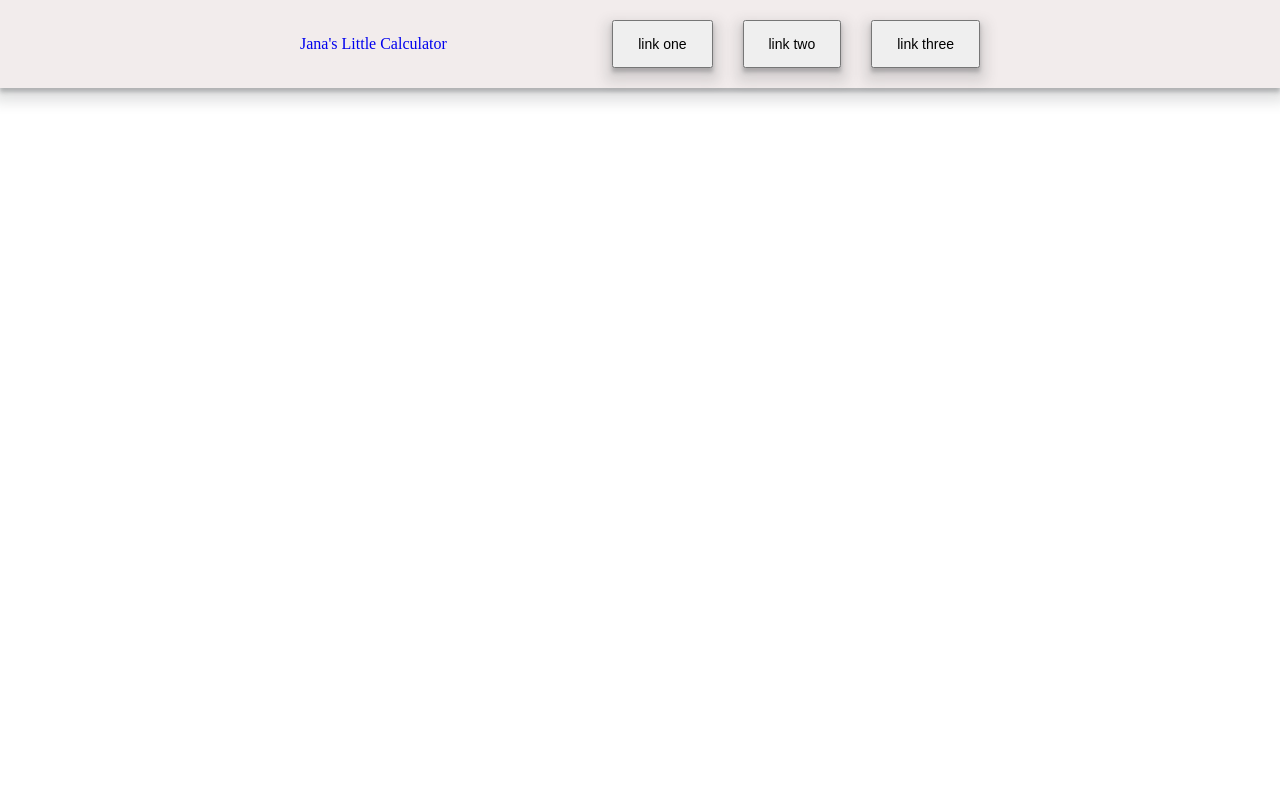
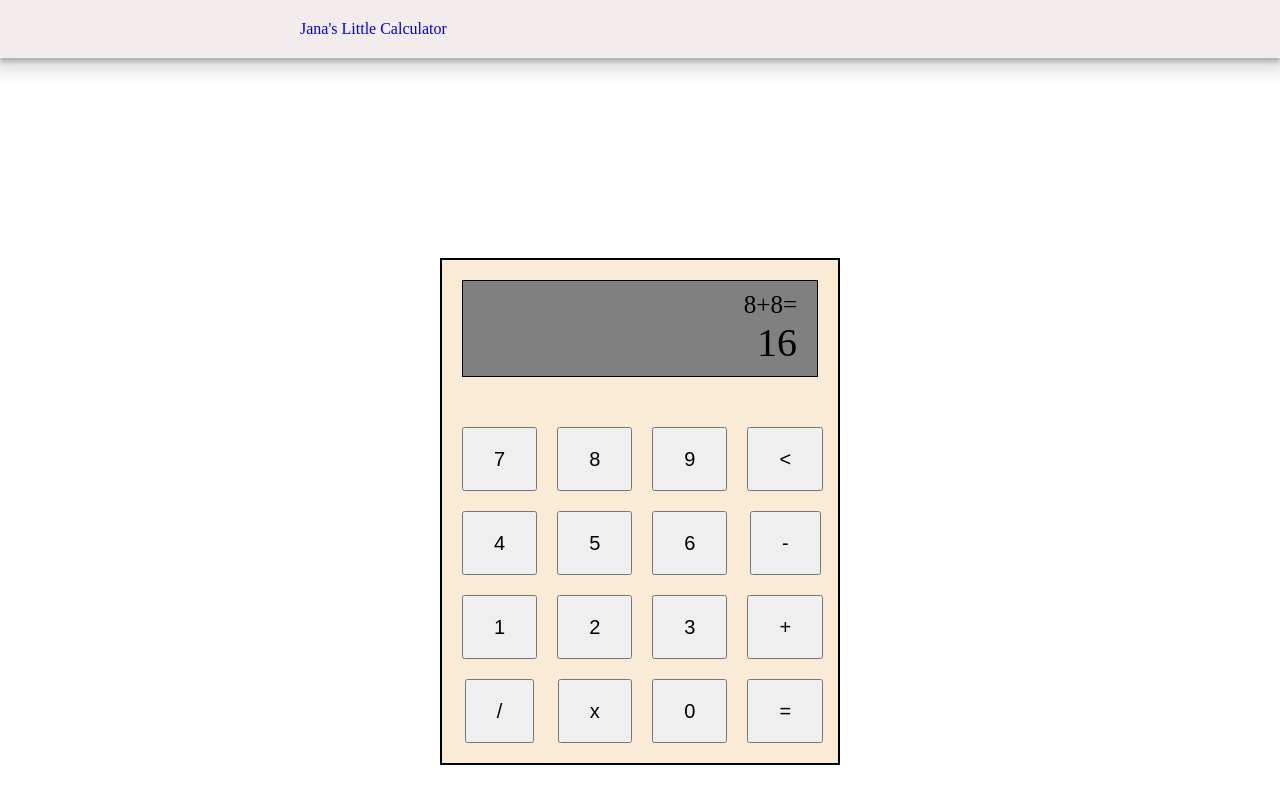
Before and after one commit to janaiscoding/calculator, a plain HTML site: page index.html in a window 1280 px wide. Drawn offline with Linux system fonts and the light colour scheme.

Commit message:
Create calculator styling

```diff
--- a/index.html
+++ b/index.html
@@ -9,11 +9,32 @@
   <body>
     <header class="header">
         <a href="https://github.com/JanaIsCoding"><div class="title">Jana's Little Calculator</div></a>
-        <ul class="links">
-          <li><button>link one</button></li>
-          <li><button >link two</button></li>
-          <li><button>link three</button></li>
-        </ul>
       </header>
+    <main class ="main">
+      <div class ="calculator">
+          <div class="display">
+        <p class="history">8+8=</p>
+        <p class="current">16</p>
+          </div>
+      <div class="all-buttons">
+          <li><button>7</button></li>
+          <li><button>8</button></li>
+          <li><button>9</button></li>
+          <li><button><</button></li>
+          <li><button>4</button></li>
+          <li><button>5</button></li>
+          <li><button>6</button></li>
+          <li><button>-</button></li>
+          <li><button>1</button></li>
+          <li><button>2</button></li>
+          <li><button>3</button></li>
+          <li><button>+</button></li>
+          <li><button>/</button></li>
+          <li><button>x</button></li>
+          <li><button>0</button></li>
+          <li><button>=</button></li>
+      </div>
+  </div>
+    </main>
   </body>
 </html>
--- a/styles.css
+++ b/styles.css
@@ -21,6 +21,7 @@ justify-content: space-between;
 padding: 20px 300px;
 background-color:rgba(216, 198, 198, 0.328);
 box-shadow: 0 4px 4px 0 rgb(60 64 67 / 30%), 0 8px 12px 6px rgb(60 64 67 / 15%);
+margin-bottom: 200px
 }
 
 .links {
@@ -28,21 +29,51 @@ display: flex;
 justify-content: space-evenly;
 gap: 30px;
 }
-
+/*calculator/main side*/
+.main {
+  display: flex;
+  align-items: center;
+  justify-content: center;
+}
+.calculator {
+  width: 400px;
+  border: 2px solid;
+  padding: 20px;
+  background-color: antiquewhite;
+}
+.all-buttons {
+  display: grid;
+  grid-template-columns: repeat(4,1fr);
+  grid-gap: 20px;
+}
+.display {
+  padding: 10px 20px;
+  border: 1px solid;
+  text-align: right;
+  margin-bottom: 50px;
+  background-color: grey;
+}
+.history {
+  font-size: 25px;
+}
+.current {
+  font-size: 40px;
+}
     /* global styles */
 button {
-box-shadow: 0 4px 4px 0 rgb(60 64 67 / 30%), 0 8px 12px 6px rgb(60 64 67 / 15%);
-outline: none;
-font-size: 14px;
+/* box-shadow: 0 4px 4px 0 rgb(60 64 67 / 30%), 0 8px 12px 6px rgb(60 64 67 / 15%); */
+font-size: 20px;
 font-weight: 500;
 height: 48px;
-max-width: 100%;
 line-height: normal;
-padding: 2px 24px;
-width: auto;
+padding: 30px;
+margin: 0px;
+display: flex;
+align-items: center;
+justify-content: center;
 }
 
-input:hover{
+/* input:hover{
 cursor: pointer;
 transform: scale(1.05);
 }
@@ -54,7 +85,7 @@ transform: scale(1.05);
 
 button.active {
 background-color: #95b37820;
-}
+} */
 
 ul {
 list-style: none;
```
